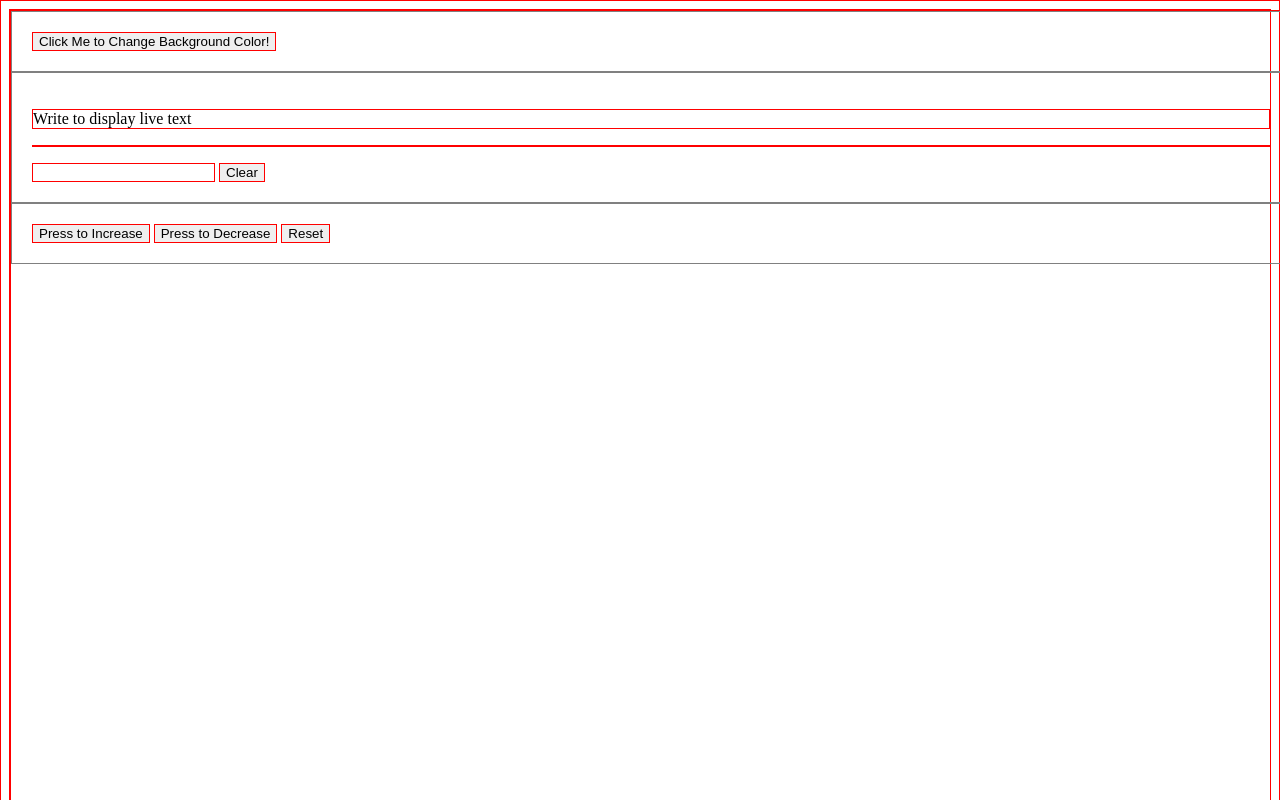
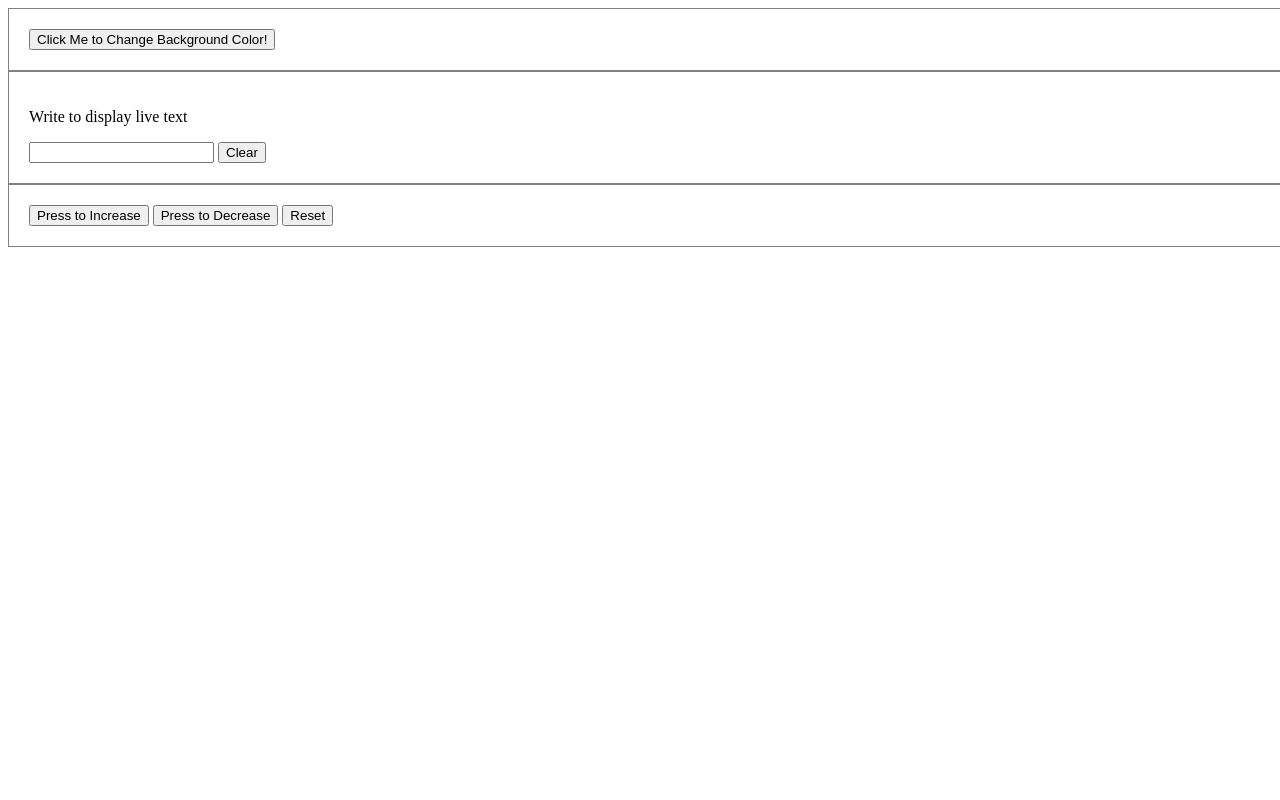
Before and after one commit to 2305G6YE/projects, a plain HTML site: page miniDOMPractice/index.html in a window 1280 px wide. Shown: the top 800 px of the page. Drawn offline with Linux system fonts and the light colour scheme.

```diff
--- a/miniDOMPractice/index.html
+++ b/miniDOMPractice/index.html
@@ -6,9 +6,7 @@
     <title>Document</title>
     <style>
 
-        *{
-            border: 1px solid red;
-        }
+
         .main {
             display: flex;
             flex-direction: column;
@@ -18,7 +16,7 @@
 
         div.container {
             border: 1px solid grey;
-            padding: 20px
+            padding: 20px;
         }
 
         .offline {
```
Also changed, not shown: 1 other file.
